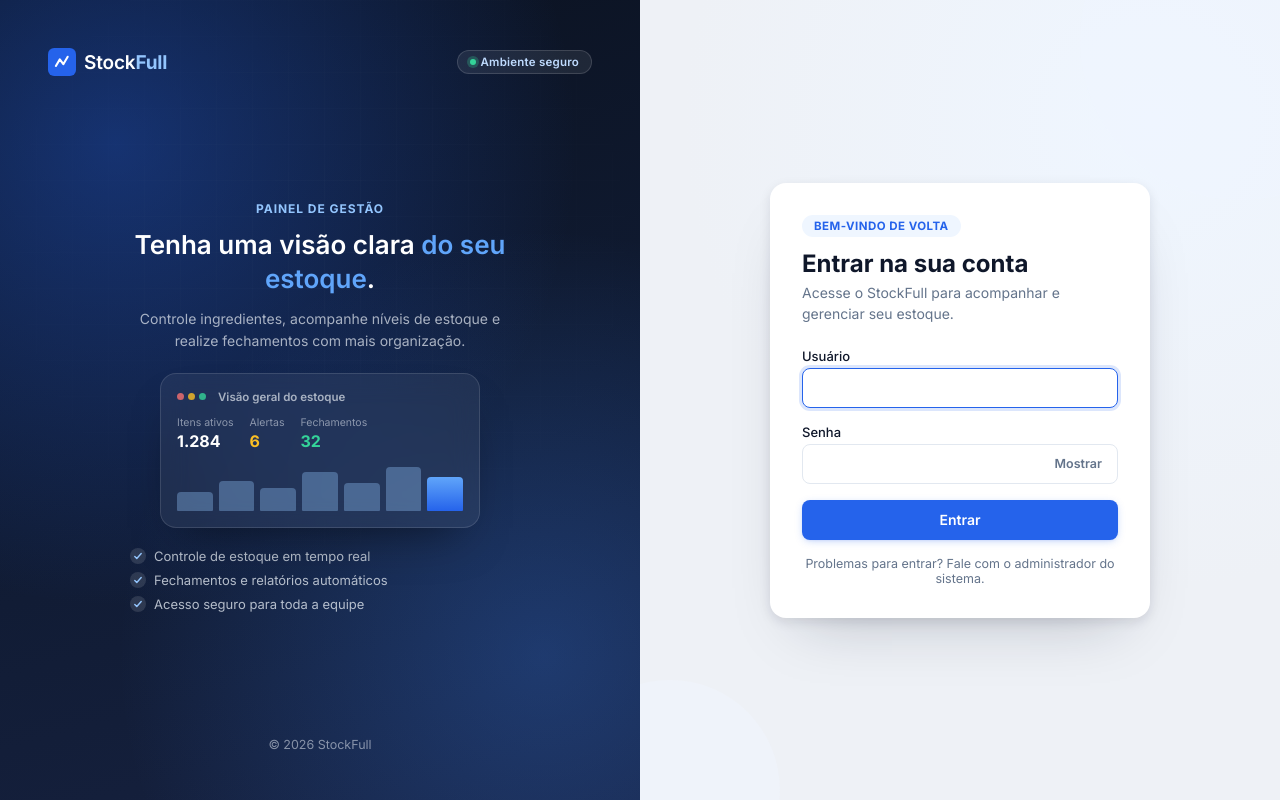
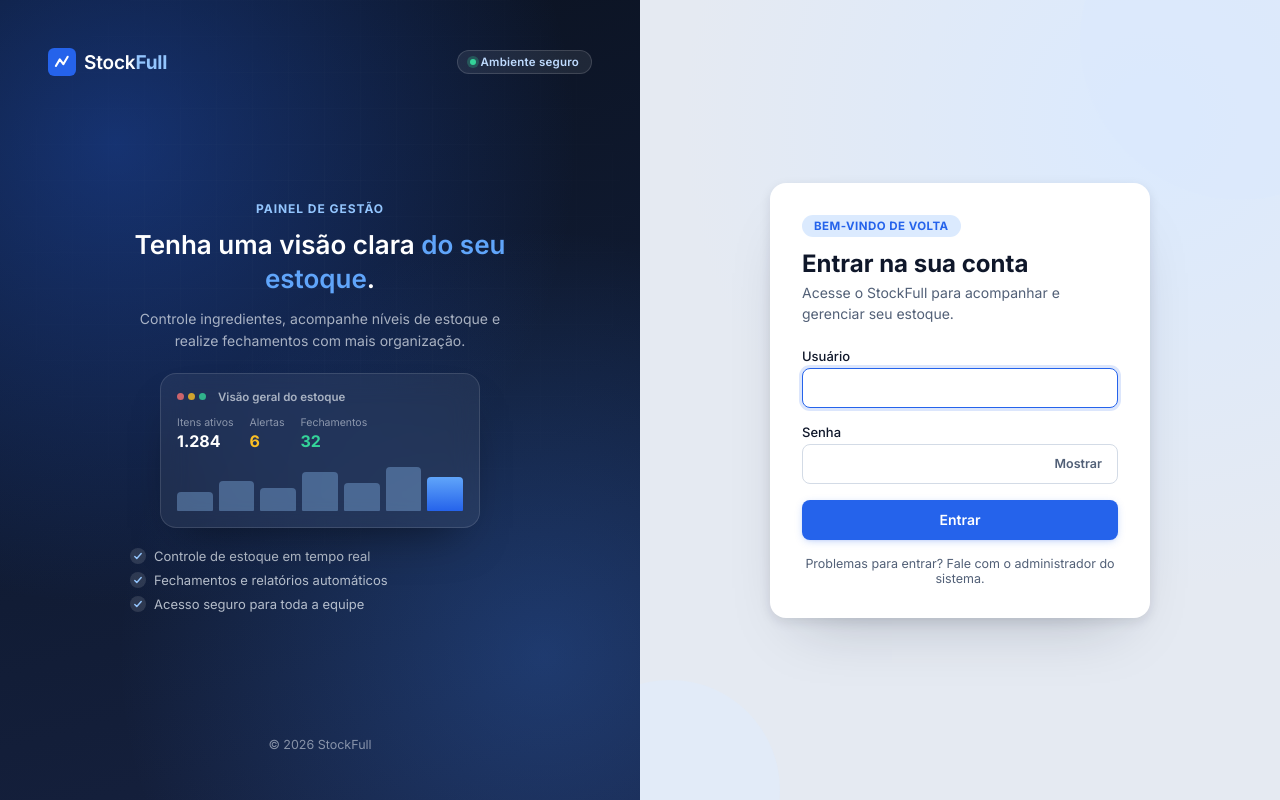
Before and after one commit to tiagosalgad0/stockfull-frontend, a React (Vite) app: page /login in a window 1280 px wide. Built offline with nearby package versions, Linux system fonts and the light colour scheme.

Commit message:
Ajustes no front

```diff
--- a/src/components/layout/AppLayout.css
+++ b/src/components/layout/AppLayout.css
@@ -15,7 +15,7 @@
 .app-layout__content {
   flex: 1;
   padding: var(--space-6);
-  max-width: 1280px;
+  max-width: 1600px;
   width: 100%;
   margin: 0 auto;
 }
--- a/src/components/ui/StatCard.css
+++ b/src/components/ui/StatCard.css
@@ -23,11 +23,11 @@
   right: 0;
   height: 3px;
   background: var(--color-primary);
-  opacity: 0.7;
 }
 
 .stat-card--neutral::before {
-  background: var(--color-border);
+  background: var(--color-primary);
+  opacity: 0.35;
 }
 
 .stat-card--warning::before {
--- a/src/styles/tokens.css
+++ b/src/styles/tokens.css
@@ -3,16 +3,16 @@
 :root {
   --color-primary: #2563eb;
   --color-primary-hover: #1d4ed8;
-  --color-primary-soft: #eff6ff;
+  --color-primary-soft: #dbeafe;
 
-  --color-background: #eef1f6;
+  --color-background: #e5eaf2;
   --color-surface: #ffffff;
 
   --color-text-primary: #0f172a;
-  --color-text-secondary: #64748b;
+  --color-text-secondary: #526077;
   --color-text-inverse: #ffffff;
 
-  --color-border: #e2e8f0;
+  --color-border: #d3dbe6;
 
   --color-success: #16a34a;
   --color-success-soft: #f0fdf4;
@@ -35,7 +35,7 @@
   --radius-lg: 12px;
   --radius-xl: 16px;
 
-  --shadow-sm: 0 1px 2px rgba(15, 23, 42, 0.07);
+  --shadow-sm: 0 1px 2px rgba(15, 23, 42, 0.08), 0 1px 3px rgba(15, 23, 42, 0.06);
   --shadow-md: 0 4px 12px rgba(15, 23, 42, 0.10);
   --shadow-lg: 0 16px 32px -12px rgba(15, 23, 42, 0.22);
 
```
